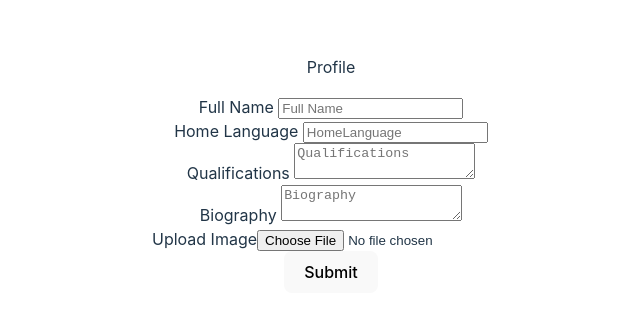
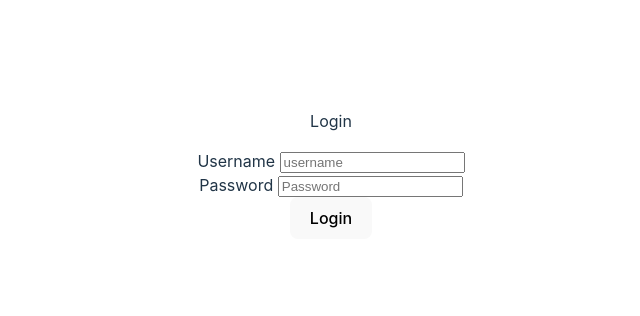
Before and after one commit to santhi26/debugging-dialects, a React (Vite) app in the folder frontend/: page /login in a window 1280 px wide. Shown: the part 234-550 px from the top of the page, without its empty margins (309-949 px from the left). Built offline with nearby package versions, Linux system fonts and the light colour scheme.

Commit message:
login component

```diff
--- a/frontend/package.json
+++ b/frontend/package.json
@@ -12,7 +12,8 @@
   },
   "dependencies": {
     "react": "^18.2.0",
-    "react-dom": "^18.2.0"
+    "react-dom": "^18.2.0",
+    "react-router-dom": "^6.14.2"
   },
   "devDependencies": {
     "@testing-library/jest-dom": "^5.17.0",
--- a/frontend/src/App.jsx
+++ b/frontend/src/App.jsx
@@ -1,12 +1,13 @@
 import { useState } from 'react'
-import {RegistrationForm, TeacherProfileForm} from './components'
+import {RegistrationForm, TeacherProfileForm, LoginForm} from './components'
 import './App.css'
 
 function App() {
 
   return (
     <>
-     <TeacherProfileForm />
+
+     <LoginForm />
     </>
   )
 }
--- /dev/null
+++ b/frontend/src/components/LoginForm/index.jsx
@@ -0,0 +1,72 @@
+import {useState, useEffect} from 'react';
+//import {useNavigate} from 'react-router-dom';
+
+export default function LoginForm() {
+
+    //const navigate = useNavigate()
+    const [username, setUsername] = useState("");
+    const [password, setPassword] = useState("");
+
+
+    const handleInputChange = (e) => {
+        const {id, value} = e.target
+
+        if(id === "username"){
+            setUsername(value);
+        }
+
+        if(id === "password"){
+            setPassword(value);
+        }
+    }
+
+    const handleSubmit  = (e) => {
+        e.preventDefault();
+        loginAPI()
+    }
+
+    const loginAPI = async() => {
+        try {
+            const options = {
+                method: "POST",
+                headers: {
+                    'Accept': 'application/json',
+                    'Content-Type': 'application/json'
+                },
+                body: JSON.stringify({
+                    username: username,
+                    password: password
+            })}
+
+            const response = await fetch('http://localhost:3000/api/user/login', options);
+            const data = await response.json();
+
+            localStorage.setItem("username", data.username);
+            localStorage.setItem("token", data.token);
+            //navigate("/home")
+
+        } catch (error) {
+            alert(error)
+        }
+    }
+
+    return (
+        <>
+            <form className="Form" onSubmit={handleSubmit}>
+                <p>Login</p>
+                <div className="username">
+                    <label className="form_label" htmlFor="username">Username </label>
+                    <input className="form_input" value={username} onChange = {(e) => handleInputChange(e)} name="" type="text" id="username" placeholder="username" required/>
+                </div>
+                <div className="password">
+                    <label className="form_label" htmlFor="password">Password </label>
+                    <input className="form_input" value={password} onChange = {(e) => handleInputChange(e)} type="password" id="password" placeholder="Password" required/>
+                </div>
+
+                <div className="submit-button">
+                    <button type="submit" className="btn">Login</button>
+                </div>
+            </form>
+        </>
+    )
+}
--- a/frontend/src/components/RegistrationForm/index.jsx
+++ b/frontend/src/components/RegistrationForm/index.jsx
@@ -1,6 +1,9 @@
 import React, {useState, useEffect} from 'react';
+//import {useNavigate} from 'react-router-dom';
 
 export default function RegistrationForm() {
+
+    //const navigate = useNavigate()
     const [username, setUsername] = useState("");
     const [email, setEmail] = useState("");
     const [password, setPassword] = useState("");
@@ -57,12 +60,10 @@ export default function RegistrationForm() {
 
             const response = await fetch('http://localhost:3000/api/user/register', options);
             const data = await response.json();
-            localStorage.setItem("username", data.username);
-            localStorage.setItem("token", data.token);
-
+            //navigate("/login")
 
         } catch (error) {
-            console.log(error)
+            alert(error)
         }
     }
 
--- a/frontend/src/components/index.jsx
+++ b/frontend/src/components/index.jsx
@@ -1,2 +1,3 @@
 export {default as RegistrationForm} from './RegistrationForm'
-export{default as TeacherProfileForm} from './TeacherProfileForm'
+export {default as TeacherProfileForm} from './TeacherProfileForm'
+export {default as LoginForm} from './LoginForm'
```
Also changed, not shown: 1 other file (tests, documents, lock files or other folders).
